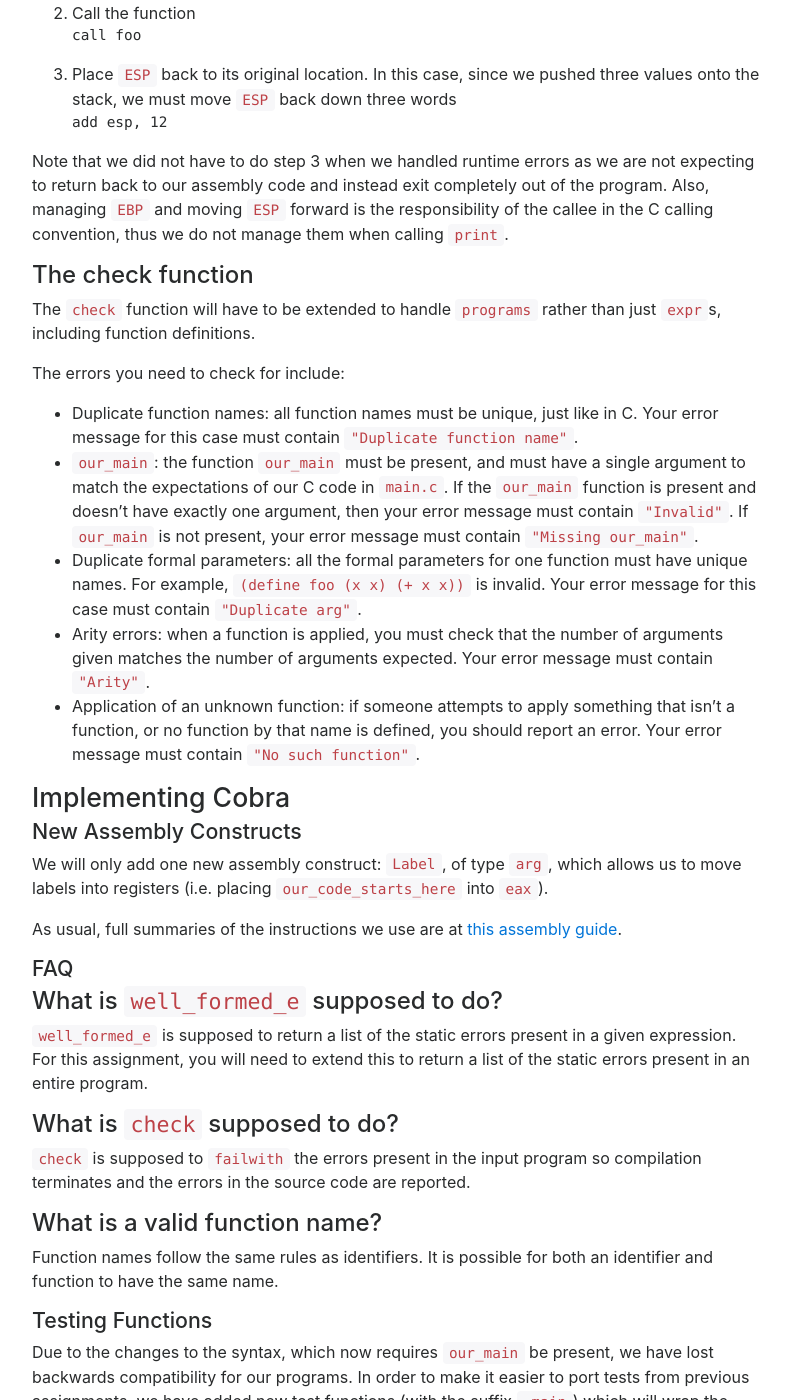
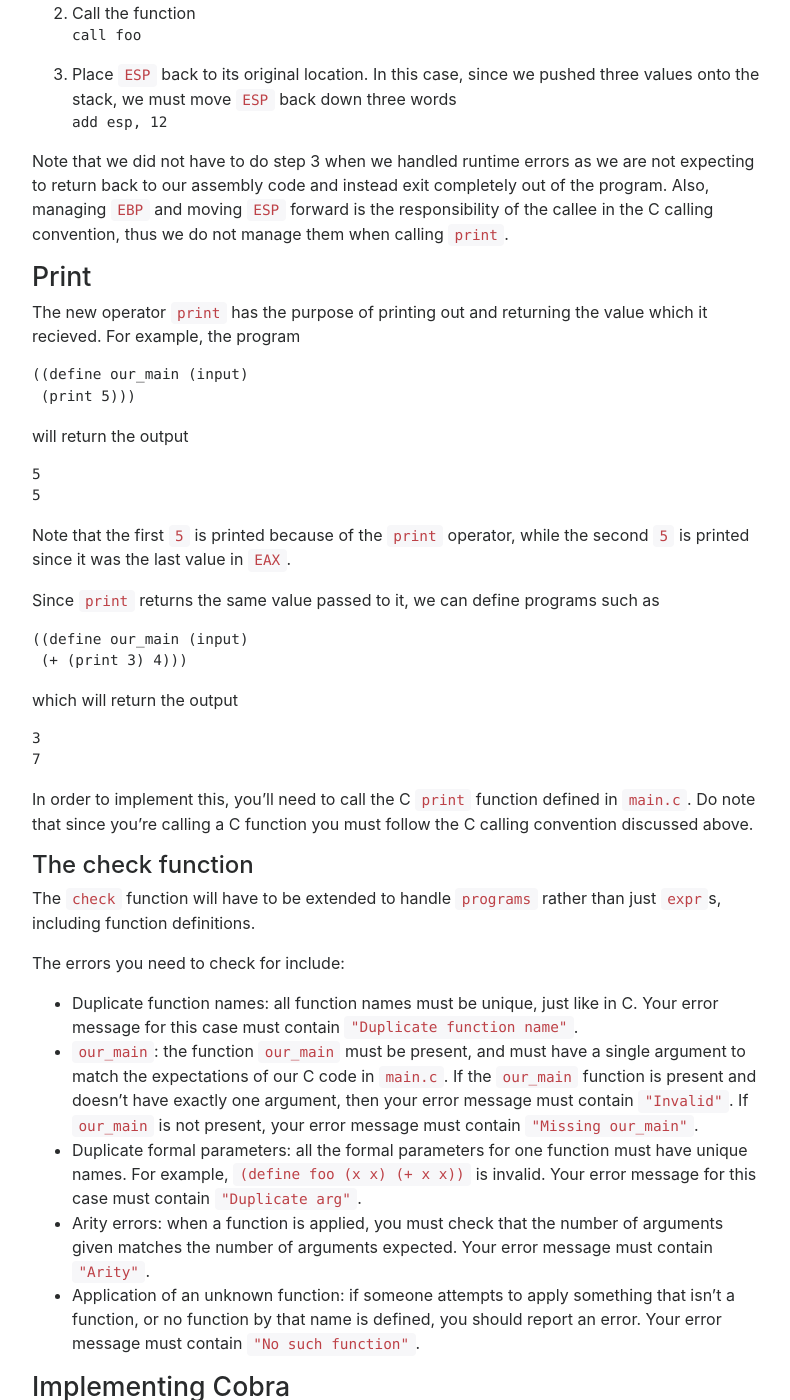
Before and after one commit to ucsd-cse131-s18/ucsd-cse131-s18.github.io, a Jekyll site: the page built from pa3/index.md, in a window 1280 px wide and 1400 px high, scrolled down 4129 px. Shown: the whole window, without its empty margins (243-1033 px from the left). Built offline with Jekyll 4.4.1, drawn with Linux system fonts in a browser that asks for light colours; nearby versions of some CDN libraries.

Commit message:
Print writeup

````diff
--- a/pa3/index.md
+++ b/pa3/index.md
@@ -206,6 +206,32 @@ out of the program. Also, managing `EBP` and moving `ESP` forward is the
 responsibility of the callee in the C calling convention, thus we do not manage them
 when calling `print`.
 
+## Print
+
+The new operator `print` has the purpose of printing out and returning the value which it recieved. For example, the program
+```
+((define our_main (input)
+ (print 5)))
+```
+will return the output
+```
+5
+5
+```
+Note that the first `5` is printed because of the `print` operator, while the second `5` is printed since it was the last value in `EAX`.
+
+Since `print` returns the same value passed to it, we can define programs such as
+```
+((define our_main (input)
+ (+ (print 3) 4)))
+```
+which will return the output
+```
+3
+7
+```
+In order to implement this, you'll need to call the C `print` function defined in `main.c`. Do note that since you're calling a C function you must follow the C calling convention discussed above.
+
 #### The check function
 
 The `check` function will have to be extended to handle `programs` rather than
````
